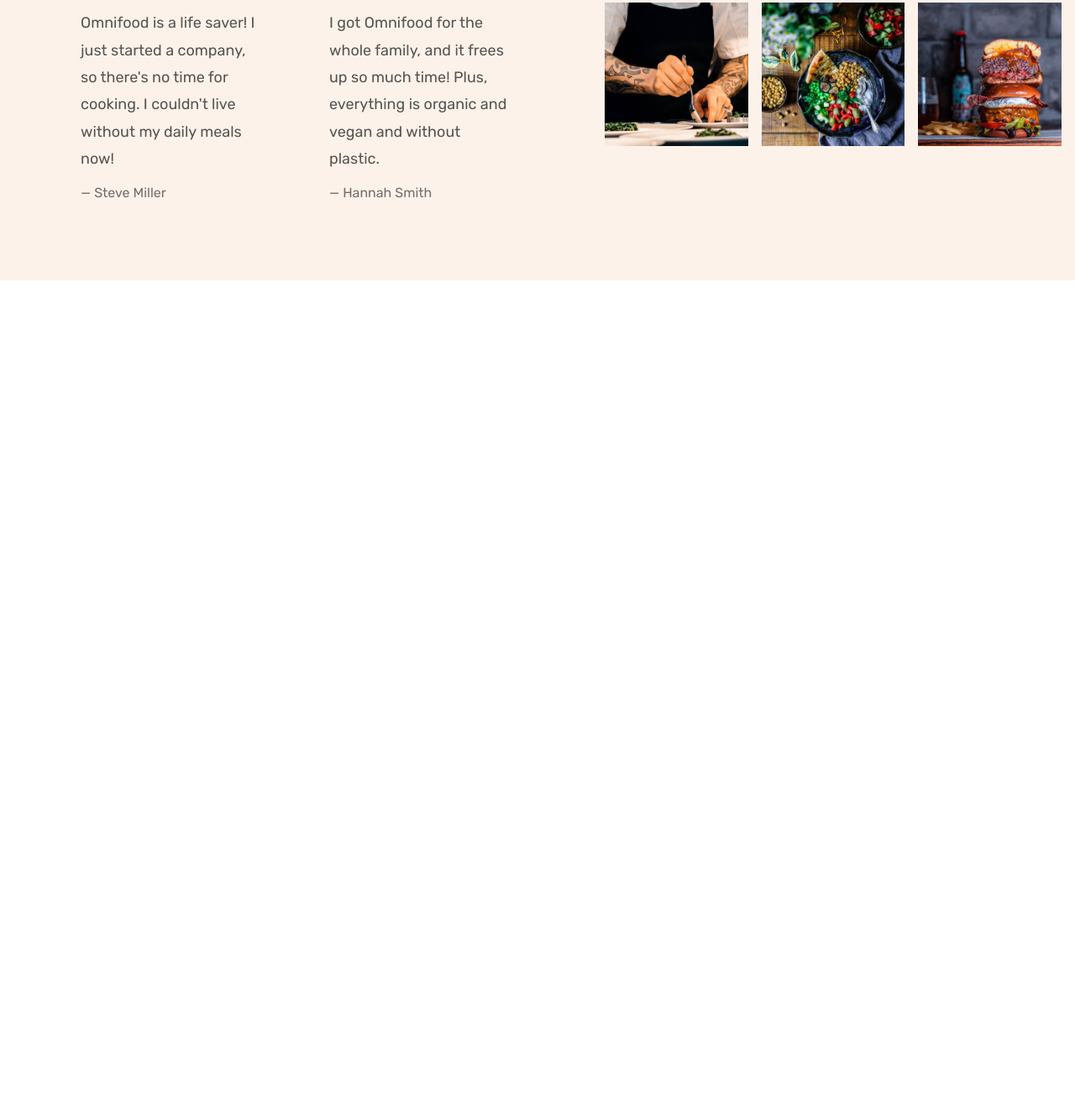
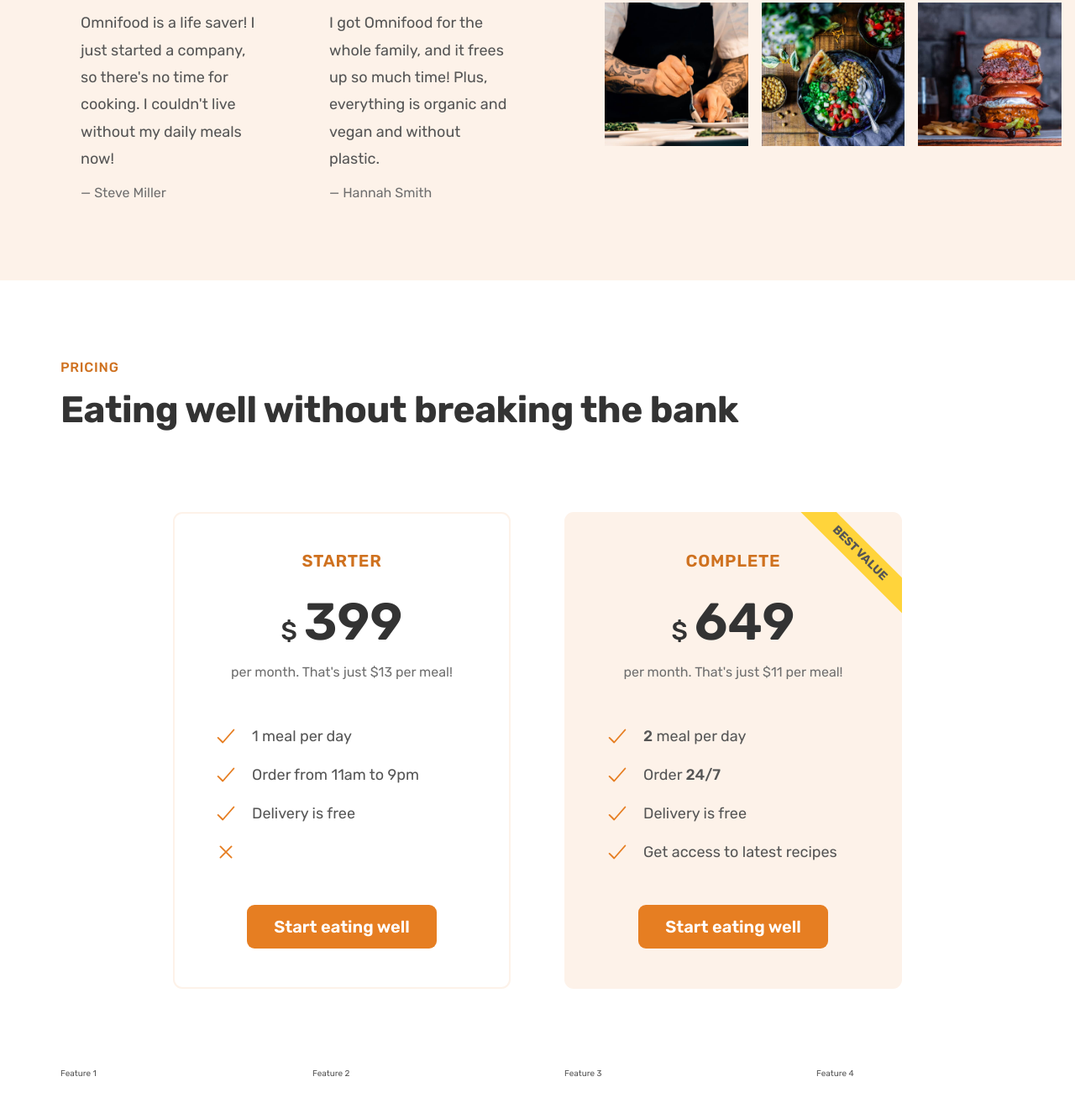
Before and after one commit to Arilam8/Udemy-Omnifood, a plain HTML site: page index.html in a window 1280 px wide. Shown: the part 4277-5597 px from the top of the page at 84% size. Before the commit the page ends 4611 px from the top, so only its background shows below. Drawn offline with nearby package versions, Linux system fonts and the light colour scheme.

Commit message:
Pricing section done ✅

```diff
--- a/css/general.css
+++ b/css/general.css
@@ -75,6 +75,10 @@
     display: grid;
     column-gap: 6.4rem;
     row-gap: 9.6rem;
+}
+
+.grid:not(:last-child) {
+    margin-bottom: 9.6rem;
 }
 
 .grid--2-cols {
@@ -172,6 +176,26 @@
     border-bottom: 1px solid transparent;
 }
 
+.list {
+    list-style: none;
+    display: flex;
+    flex-direction: column;
+    gap: 1.6rem;
+}
+
+.list-item {
+    font-size: 1.8rem;
+    display: flex;
+    align-items: center;
+    gap: 1.6rem;
+}
+
+.list-icon {
+    width: 3rem;
+    height: 3rem;
+    color: #e67e22;
+}
+
 /********************************/
 /* HELPER/SETTINGS CLASSES */
 /********************************/
--- a/css/style.css
+++ b/css/style.css
@@ -287,26 +287,6 @@
     font-size: 1.8rem;
 }
 
-.list {
-    list-style: none;
-    display: flex;
-    flex-direction: column;
-    gap: 1.6rem;
-}
-
-.list-item {
-    font-size: 1.8rem;
-    display: flex;
-    align-items: center;
-    gap: 1.6rem;
-}
-
-.list-icon {
-    width: 3rem;
-    height: 3rem;
-    color: #e67e22;
-}
-
 /********************************/
 /* TESTIMONIALS SECTION */
 /********************************/
@@ -370,3 +350,80 @@
 .testimonial-name {
     color: #6f6f6f;
 }
+
+/********************************/
+/* PRICING SECTION */
+/********************************/
+
+.section-pricing {
+    padding: 9.6rem 0;
+}
+
+.pricing-plan {
+    border-radius: 11px;
+    width: 75%;
+}
+
+.pricing-plan--starter {
+    justify-self: end;
+    border: 2px solid #FDF2E9;
+    padding: 4.6rem;
+}
+
+.pricing-plan--complete {
+    background-color: #FDF2E9;
+    padding: 4.8rem;
+    position: relative;
+    overflow: hidden;
+}
+
+.pricing-plan--complete::after {
+    content: "Best value";
+    text-transform: uppercase;
+    font-size: 1.4rem;
+    font-weight: 700;
+    position: absolute;
+    right: -18%;
+    top: 6%;
+    background-color: #ffd43b;
+    padding: 0.8rem 8rem;
+    transform: rotate(45deg);
+}
+
+.plan-header {
+    text-align: center;
+    margin-bottom: 4.8rem;
+}
+
+.plan-name {
+    color: #cf711f;
+    font-weight: 600;
+    font-size: 2rem;
+    text-transform: uppercase;
+    letter-spacing: 0.75px;
+    margin-bottom: 3.2rem;
+}
+
+.plan-price {
+    font-size: 6.2rem;
+    font-weight: 600;
+    color: #333;
+    margin-bottom: 1.6rem;
+}
+
+.plan-price span {
+    font-size: 3rem;
+    font-weight: 500;
+    margin-right: 0.8rem;
+}
+
+.plan-text {
+    font-size: 1.6rem;
+    line-height: 1.6;
+    color: #6f6f6f;
+}
+
+.plan-sing-up {
+    text-align: center;
+    margin-top: 4.8rem;
+}
--- a/index.html
+++ b/index.html
@@ -289,6 +289,76 @@
         </figure>
       </div>
     </section>
+    <section class="section-pricing">
+      <div class="container">
+        <span class="subheading">Pricing</span>
+        <h2 class="heading-secondary">Eating well without breaking the bank</h2>
+      </div>
+      <div class="container grid grid--2-cols">
+        <div class="pricing-plan pricing-plan--starter">
+          <header class="plan-header">
+            <p class="plan-name">Starter</p>
+            <p class="plan-price"><span>&dollar;</span>399</p>
+            <p class="plan-text">per month. That's just &dollar;13 per meal!</p>
+          </header>
+          <ul class="list">
+            <li class="list-item">
+              <ion-icon class="list-icon" name="checkmark-outline"></ion-icon>
+              <span>1 meal per day</span>
+            </li>
+            <li class="list-item">
+              <ion-icon class="list-icon" name="checkmark-outline"></ion-icon>
+              <span>Order from 11am to 9pm</span>
+            </li>
+            <li class="list-item">
+              <ion-icon class="list-icon" name="checkmark-outline"></ion-icon>
+              <span>Delivery is free</span>
+            </li>
+            <li class="list-item">
+              <ion-icon class="list-icon" name="close-outline"></ion-icon>
+            </li>
+          </ul>
+          <div class="plan-sing-up">
+            <a href="#" class="btn btn--full">Start eating well</a>
+          </div>
+        </div>
+        <div class="pricing-plan pricing-plan--complete">
+          <header class="plan-header">
+            <p class="plan-name">Complete</p>
+            <p class="plan-price"><span>&dollar;</span>649</p>
+            <p class="plan-text">per month. That's just &dollar;11 per meal!</p>
+          </header>
+          <ul class="list">
+            <li class="list-item">
+              <ion-icon class="list-icon" name="checkmark-outline"></ion-icon>
+              <span><strong>2</strong> meal per day</span>
+            </li>
+            <li class="list-item">
+              <ion-icon class="list-icon" name="checkmark-outline"></ion-icon>
+              <span>Order <strong>24/7</strong></span>
+            </li>
+            <li class="list-item">
+              <ion-icon class="list-icon" name="checkmark-outline"></ion-icon>
+              <span>Delivery is free</span>
+            </li>
+            <li class="list-item">
+              <ion-icon class="list-icon" name="checkmark-outline"></ion-icon>
+              <span>Get access to latest recipes</span>
+            </li>
+          </ul>
+          <div class="plan-sing-up">
+            <a href="#" class="btn btn--full">Start eating well</a>
+          </div>
+        </div>
+      </div>
+      <div class="container grid grid--4-cols">
+        <div class="feature">Feature 1</div>
+        <div class="feature">Feature 2</div>
+        <div class="feature">Feature 3</div>
+        <div class="feature">Feature 4</div>
+
+      </div>
+    </section>
   </main>
 </body>
 </html>
```
